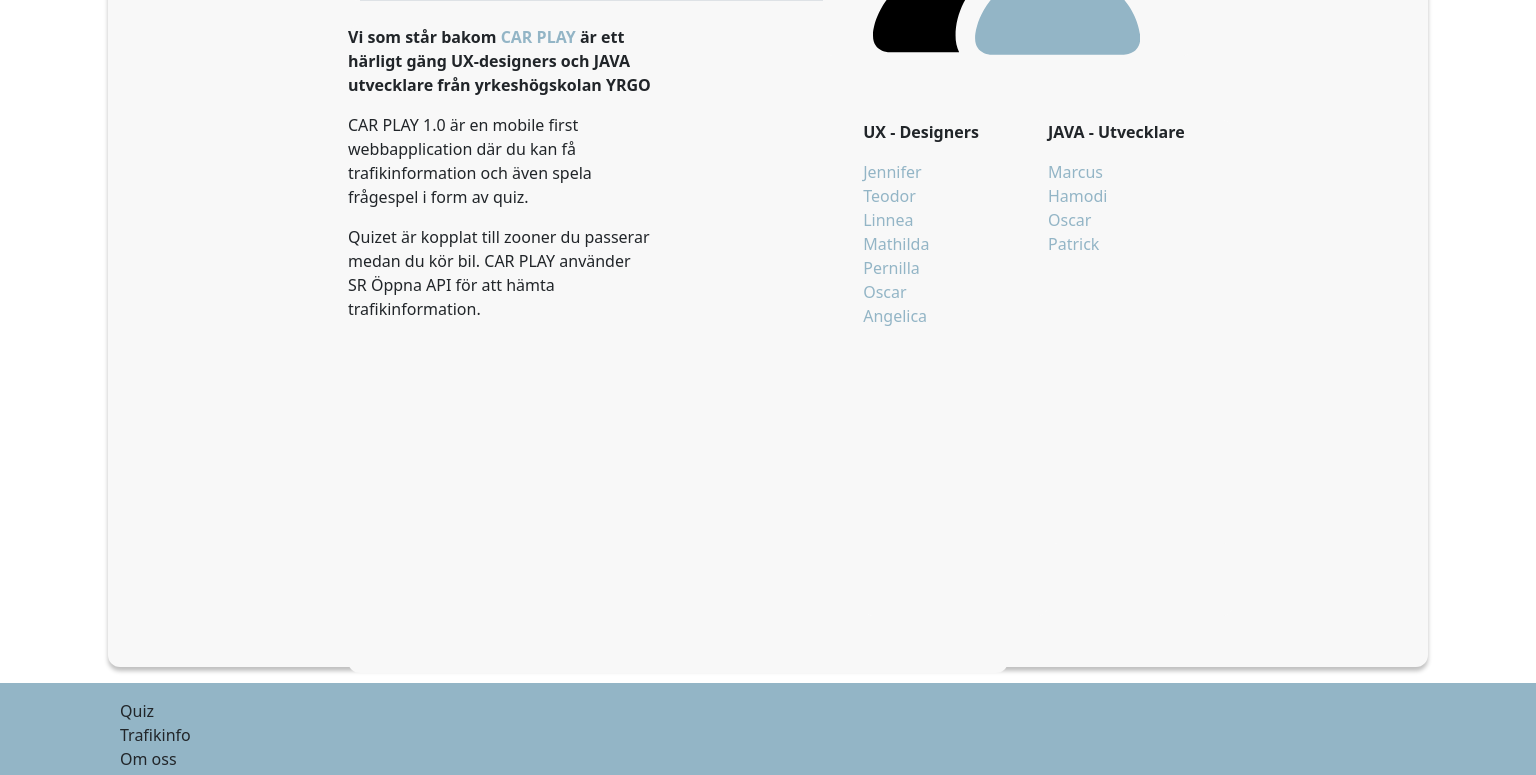
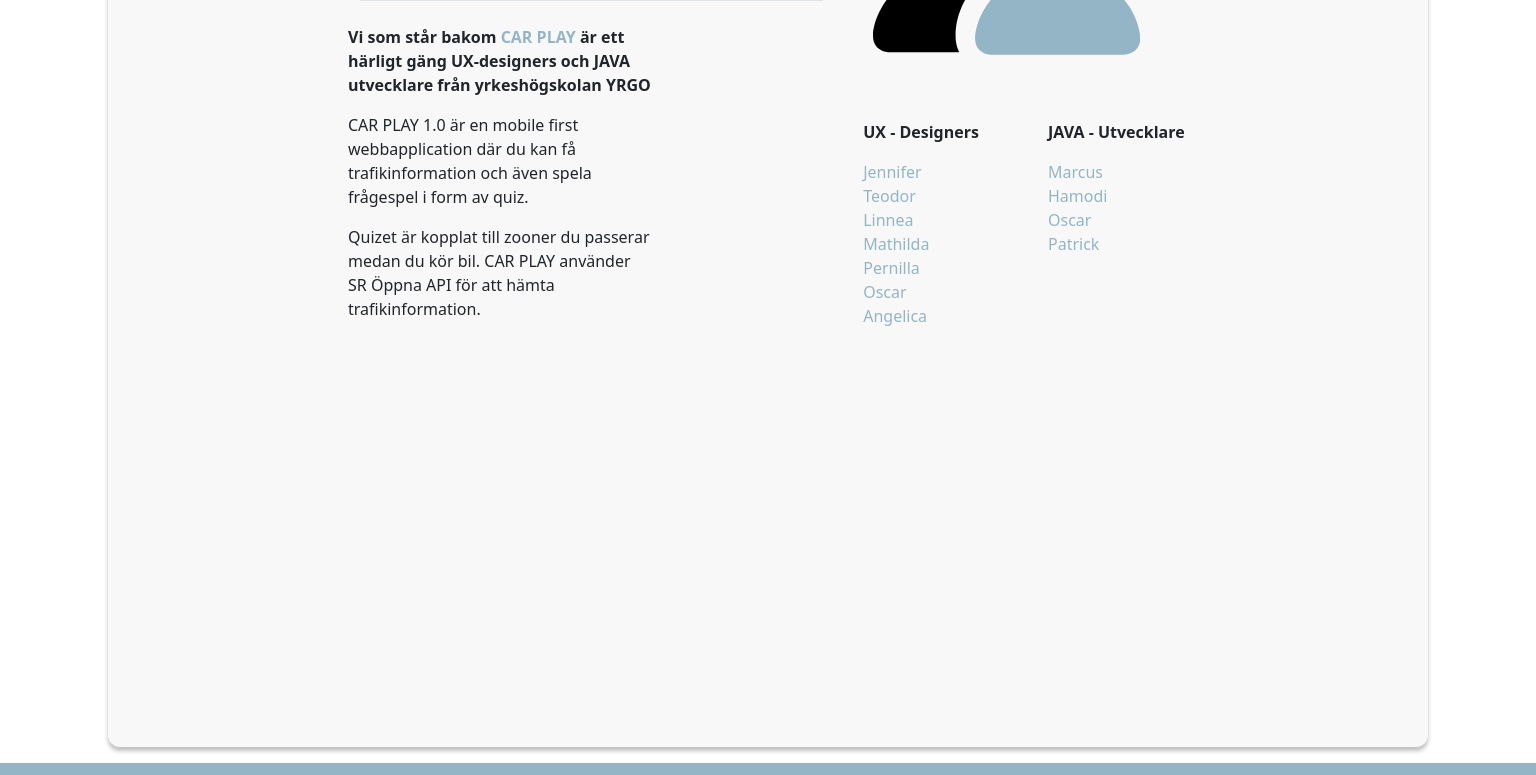
Before and after one commit to Marelw/Traffic, a Vue app: page /aboutview in a window 1536 px wide. Shown: the part 320-1095 px from the top of the page. Built offline with nearby package versions, Linux system fonts and the light colour scheme; what vue-timers would draw is missing.

Commit message:
Increased padding to fix glitch overlapping issue

```diff
--- a/src/views/AboutView.vue
+++ b/src/views/AboutView.vue
@@ -223,7 +223,7 @@
 
     .column {
         box-shadow: none;
-        padding-bottom: 18em;
+        padding-bottom: 23em;
     }
 }
 </style>
```
